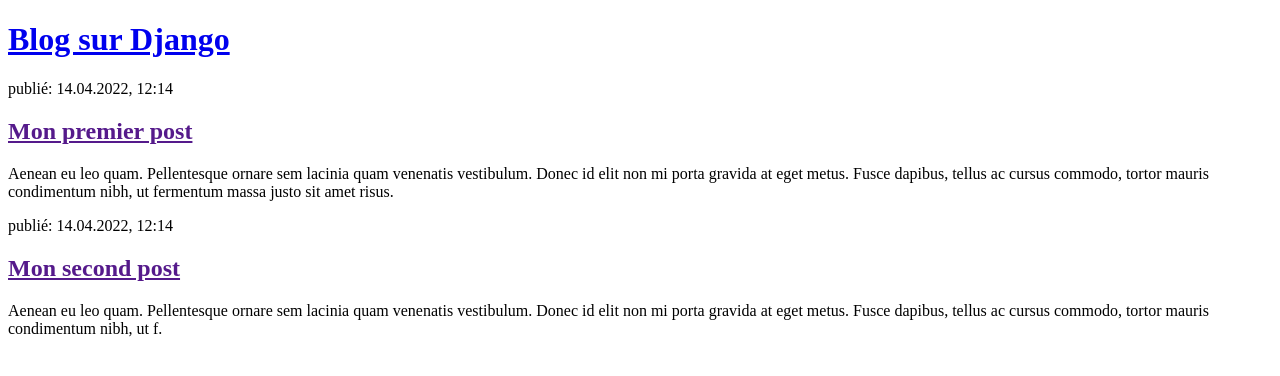
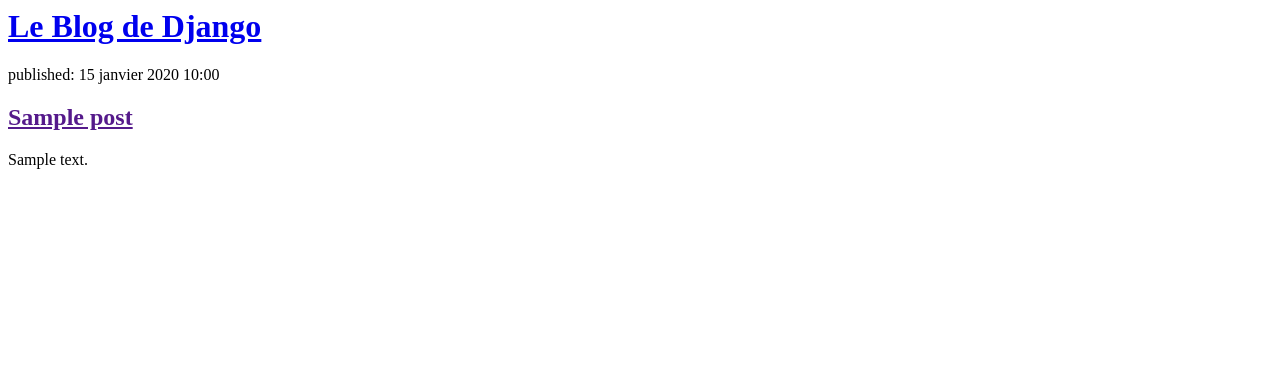
Before and after one commit to Nouhoun94/Mon-Premier-Blog, a Django app: template blog/templates/blog/post_list.html in a window 1280 px wide. Shown: the top 376 px of the page. Run offline with Django 4.2, Linux system fonts and the light colour scheme; the template is opened without the code that fills it: values that come from a table or form of the project are taken from there, others are empty; tables that the repository leaves empty hold one stand-in row (values such as "Sample post").

Commit message:
version_23/06/2026

```diff
--- a/blog/templates/blog/post_list.html
+++ b/blog/templates/blog/post_list.html
@@ -1,26 +1,13 @@
-<!DOCTYPE html>
-<html lang="fr">
-<head>
-    <meta charset="UTF-8">
-    <title>Blog sur Django</title>
-</head>
-<body>
-    <header>
-        <h1><a href="/">Blog sur Django</a></h1>
-    </header>
+<header>
+    <h1> <a href = "/"> Le Blog de Django </a></h1>
+</header>
 
-    <main>
-        <article>
-            <time datetime="2022-04-14T12:14">publié: 14.04.2022, 12:14</time>
-            <h2><a href="">Mon premier post</a></h2>
-            <p>Aenean eu leo quam. Pellentesque ornare sem lacinia quam venenatis vestibulum. Donec id elit non mi porta gravida at eget metus. Fusce dapibus, tellus ac cursus commodo, tortor mauris condimentum nibh, ut fermentum massa justo sit amet risus.</p>
-        </article>
+{% for post in posts%}
+<article>
+<time> published: {{Post.published_date}} </time>
+<h2><a href ="">{{Post.titre}}</a></h2>
+<p>{{post.text}}</p>
 
-        <article>
-            <time datetime="2022-04-14T12:14">publié: 14.04.2022, 12:14</time>
-            <h2><a href="">Mon second post</a></h2>
-            <p>Aenean eu leo quam. Pellentesque ornare sem lacinia quam venenatis vestibulum. Donec id elit non mi porta gravida at eget metus. Fusce dapibus, tellus ac cursus commodo, tortor mauris condimentum nibh, ut f.</p>
-        </article>
-    </main>
-</body>
-</html>
+</article>
+
+{% endfor %}
--- a/blog/views.py
+++ b/blog/views.py
@@ -1,6 +1,10 @@
 from django.shortcuts import render
+from.models import Post
+from django.utils import timezone
+
 
 def post_list (request):
-    return render(request , 'blog/post_list.html',{})
+    posts = Post.objects.filter(published_date__lte = timezone.now()).order_by('published_date')
+    return render(request , 'blog/post_list.html',{'posts':posts})
 
 # Create your views here.
```
